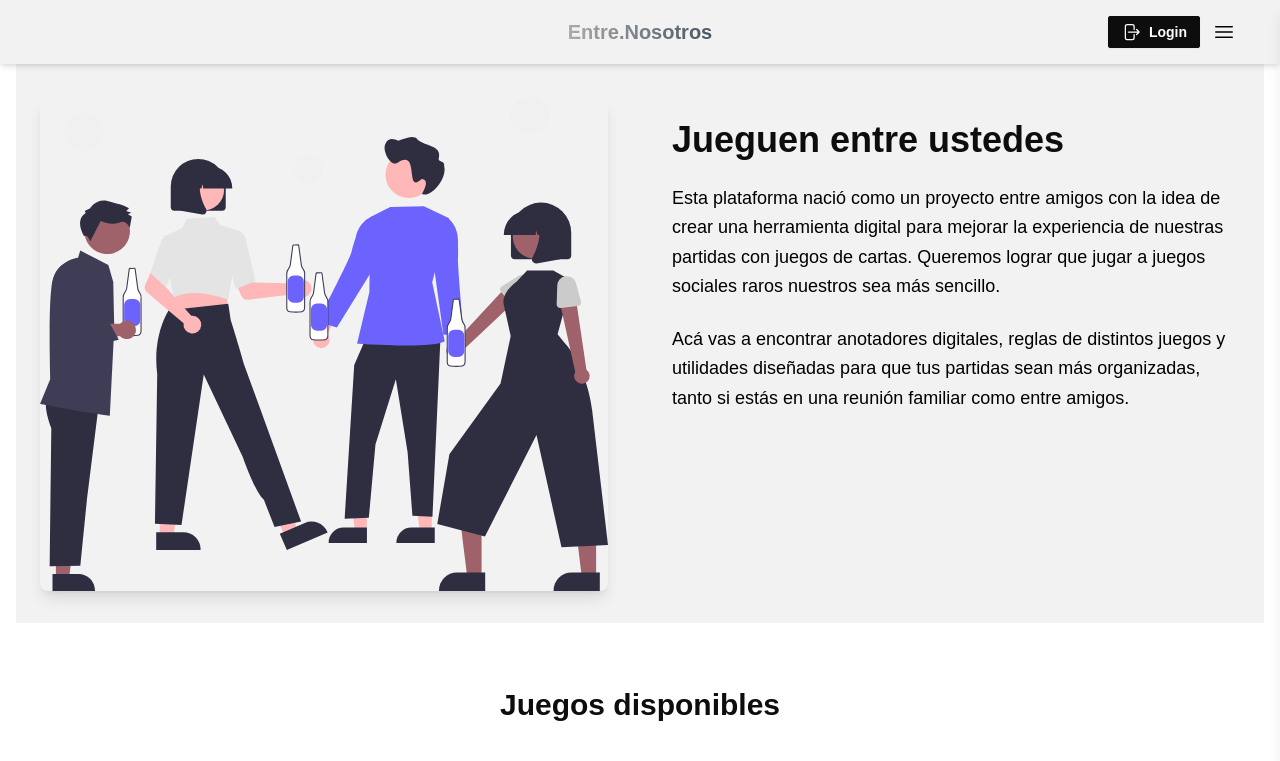
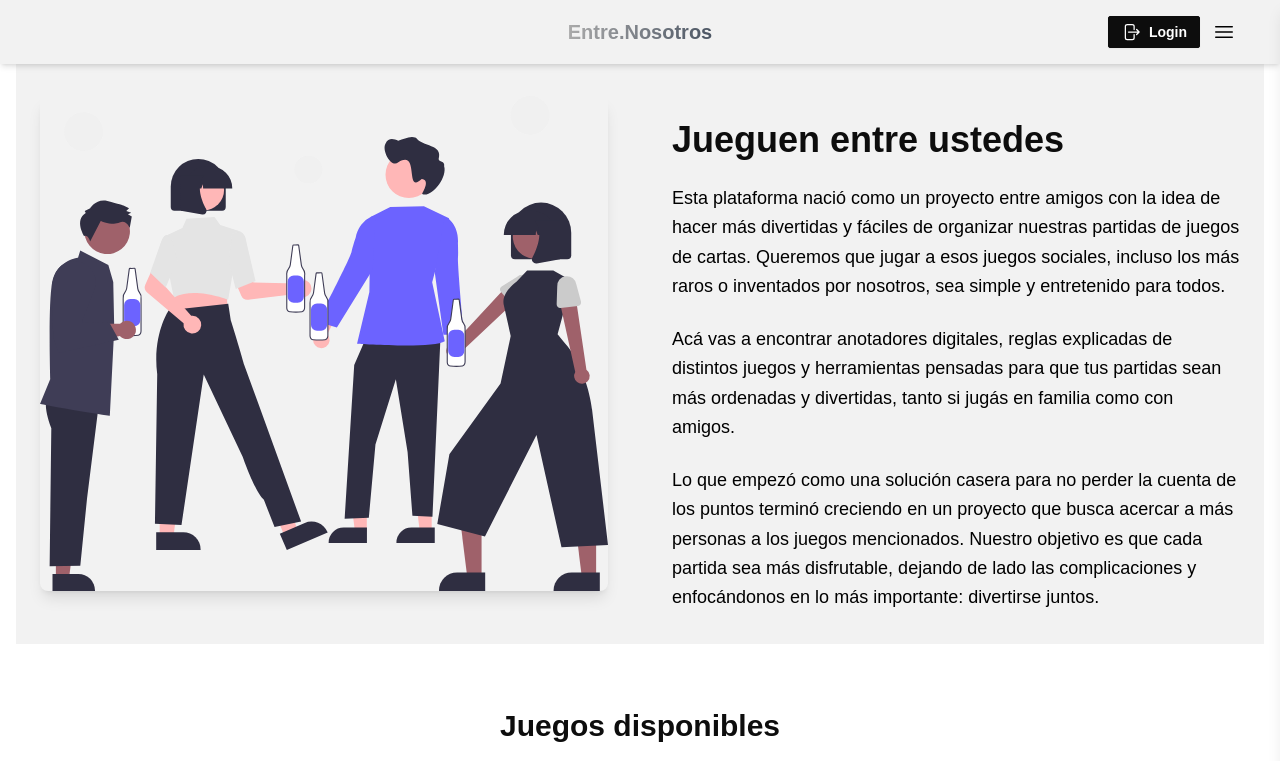
Before and after one commit to Gabito-17/Entre-Nosotros, a React (Create React App) app: page / in a window 1280 px wide. Shown: the top 761 px of the page. Built offline with nearby package versions, Linux system fonts and the light colour scheme.

Commit message:
ampliacion

```diff
--- a/src/components/AboutUs/Introduction.jsx
+++ b/src/components/AboutUs/Introduction.jsx
@@ -31,14 +31,22 @@ const Introduction = () => {
         </h1>
         <p className="text-lg leading-relaxed mb-6 text-base-content">
           Esta plataforma nació como un proyecto entre amigos con la idea de
-          crear una herramienta digital para mejorar la experiencia de nuestras
-          partidas con juegos de cartas. Queremos lograr que jugar a juegos
-          sociales raros nuestros sea más sencillo.
+          hacer más divertidas y fáciles de organizar nuestras partidas de
+          juegos de cartas. Queremos que jugar a esos juegos sociales, incluso
+          los más raros o inventados por nosotros, sea simple y entretenido para
+          todos.
+        </p>
+        <p className="text-lg leading-relaxed mb-6 text-base-content">
+          Acá vas a encontrar anotadores digitales, reglas explicadas de
+          distintos juegos y herramientas pensadas para que tus partidas sean
+          más ordenadas y divertidas, tanto si jugás en familia como con amigos.
         </p>
         <p className="text-lg leading-relaxed text-base-content">
-          Acá vas a encontrar anotadores digitales, reglas de distintos juegos y
-          utilidades diseñadas para que tus partidas sean más organizadas, tanto
-          si estás en una reunión familiar como entre amigos.
+          Lo que empezó como una solución casera para no perder la cuenta de los
+          puntos terminó creciendo en un proyecto que busca acercar a más
+          personas a los juegos mencionados. Nuestro objetivo es que cada
+          partida sea más disfrutable, dejando de lado las complicaciones y
+          enfocándonos en lo más importante: divertirse juntos.
         </p>
       </motion.div>
     </section>
```
